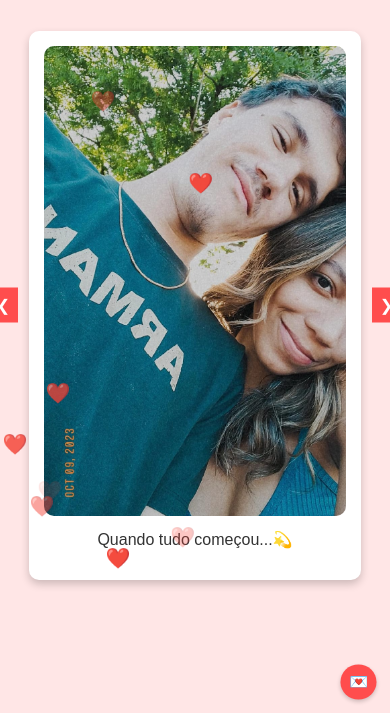
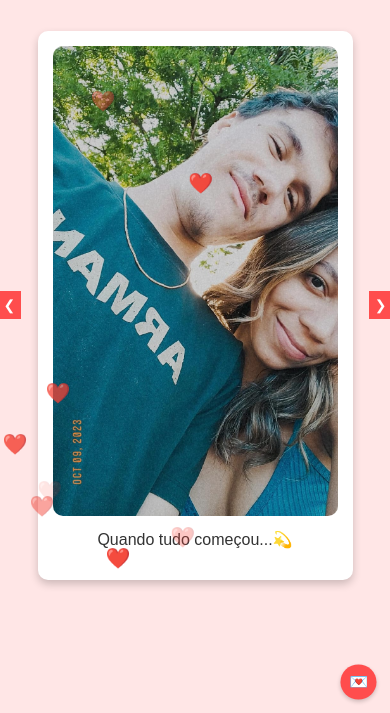
Before and after one commit to ThiiagoGoncalves/Surpresa, a plain HTML site: page index.html in a window 390 px wide. Shown: the part 131-844 px from the top of the page. Drawn offline with Linux system fonts and the light colour scheme.

Commit message:
Teste de responsividade

```diff
--- a/style.css
+++ b/style.css
@@ -106,17 +106,17 @@
                 opacity: 1;
             }
         }
-        @media (max-width: 600px) {
+        @media (max-width: 480px) {
             .container {
-                max-width: 95%;
+                max-width: 90%; /* Reduzindo um pouco mais */
             }
             .card img {
                 width: 100%;
-                max-height: 100%;
+                max-height: 80%; /* Ajuste se necessário */
             }
             .btn {
-                font-size: 16px;
-                padding: 8px;
+                font-size: 14px; /* Diminuindo o tamanho do botão */
+                padding: 6px;
             }
         }
         .special-card {
--- a/style2.css
+++ b/style2.css
@@ -9,7 +9,7 @@ body {
 h1 {
     font-family: 'Pacifico', cursive;
     color: #ff4d4d;
-    font-size: 40px;
+    font-size: 50px;
     margin-top: 20px;
     transition: color 0.3s ease;
 }
@@ -57,7 +57,12 @@ h1:hover {
 .btn:hover {
     background-color: #ff1a1a;
 }
-
+.btn-left {
+    left: -40px;
+}
+.btn-right {
+    right: -40px;
+}
 .music-btn {
     position: absolute;
     top: 10px;
@@ -99,17 +104,17 @@ h1:hover {
         opacity: 1;
     }
 }
-@media (max-width: 600px) {
+@media (max-width: 480px) {
     .container {
-        max-width: 95%;
+        max-width: 90%; /* Reduzindo um pouco mais */
     }
     .card img {
         width: 100%;
-        max-height: 100%;
+        max-height: 80%; /* Ajuste se necessário */
     }
     .btn {
-        font-size: 16px;
-        padding: 8px;
+        font-size: 14px; /* Diminuindo o tamanho do botão */
+        padding: 6px;
     }
 }
 .special-card {
@@ -117,13 +122,12 @@ h1:hover {
     background-color: #fff1f1;
     border: 2px dashed #ff4d4d;
     padding: 15px;
-    font-size: 18px;
+    font-size: 19px;
     color: #333;
     border-radius: 15px;
     box-shadow: 0 0 15px rgba(255, 77, 77, 0.7);
     text-align: center;
-    width: 90%;
-    max-width: 600px;
+    width: 700px;
     position: absolute;
     top: 55%;
     left: 50%;
```
